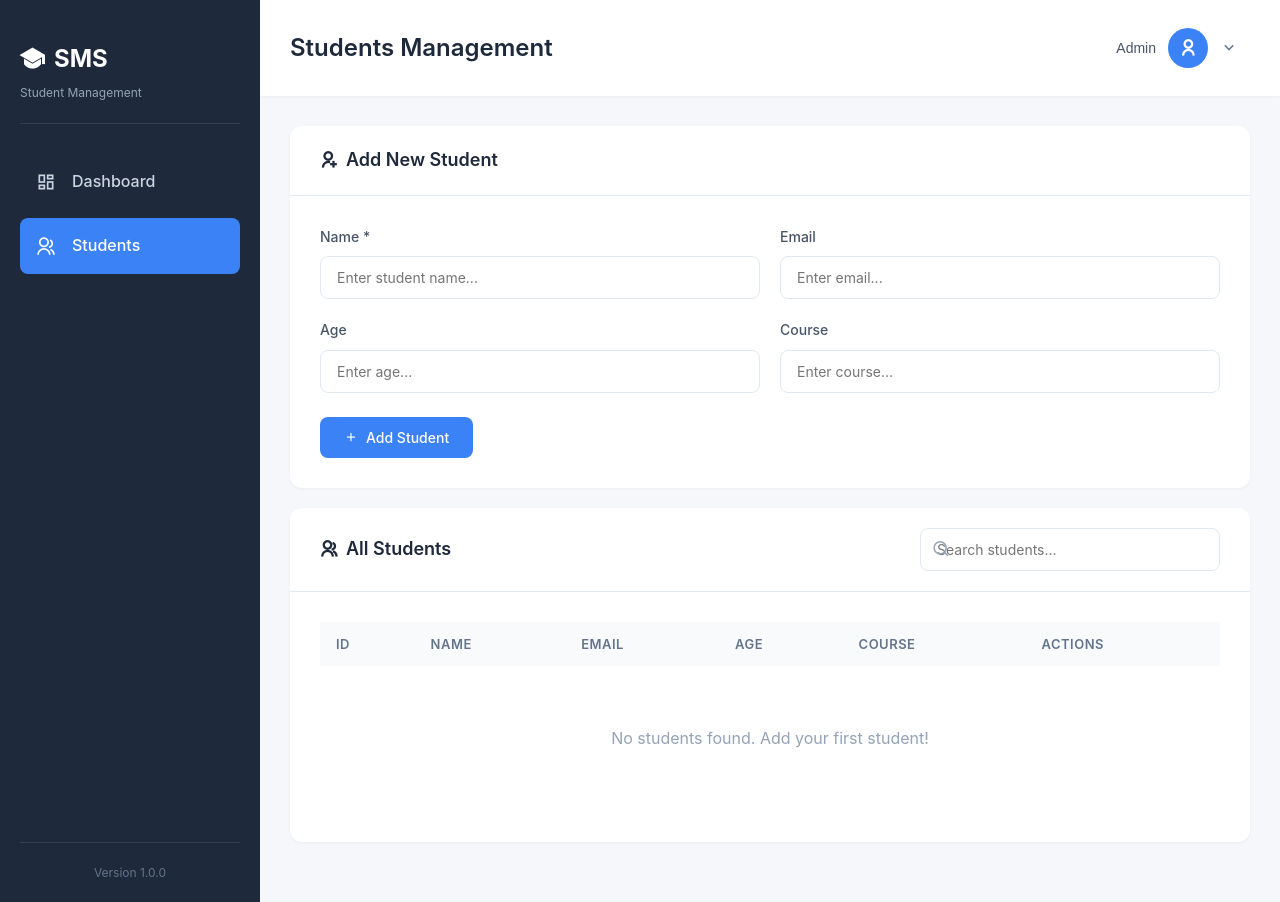
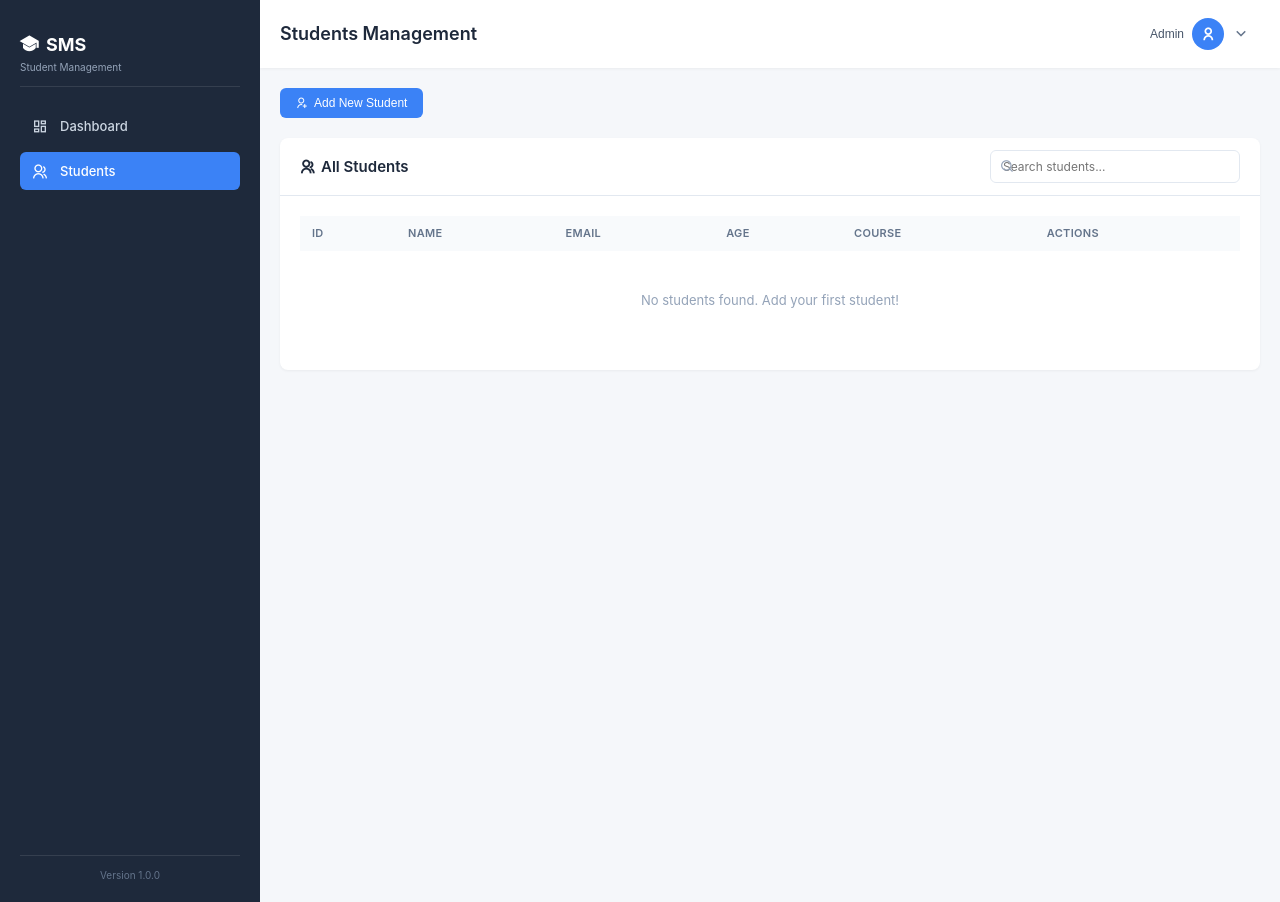
Before and after one commit to jayanthansenthilkumar/Flask, a Flask app: page /students in a window 1280 px wide. Run offline with Flask 3, Linux system fonts and the light colour scheme; data that the repository does not hold is empty; some libraries are stand-ins or nearby versions.

Commit message:
Edit functionality need to fix

```diff
--- a/app.py
+++ b/app.py
@@ -152,7 +152,6 @@ def create_student():
         connection.close()
 
         # Prepare response
-        created_at = student[5].strftime("%Y-%m-%d %H:%M:%S")
         response = {
             "id": student[0],
             "name": student[1],
@@ -181,7 +180,7 @@ def get_students():
         cursor = connection.cursor()
 
         # Select all students
-        select_query = "SELECT * FROM student ORDER BY id DESC"
+        select_query = "SELECT * FROM student ORDER BY id ASC"
         cursor.execute(select_query)
         students = cursor.fetchall()
 
--- a/static/dashboard.css
+++ b/static/dashboard.css
@@ -20,9 +20,10 @@ body {
     font-family: 'Inter', -apple-system, BlinkMacSystemFont, 'Segoe UI', sans-serif;
     background: #f5f7fa;
     color: #2d3748;
-    line-height: 1.6;
+    line-height: 1.4;
     overflow-x: hidden;
     height: 100vh;
+    font-size: 13px;
 }
 
 /* Sidebar Styles */
@@ -43,22 +44,22 @@ body {
 }
 
 .logo {
-    padding: 20px 0;
+    padding: 12px 0;
     border-bottom: 1px solid rgba(255, 255, 255, 0.1);
-    margin-bottom: 30px;
+    margin-bottom: 20px;
 }
 
 .logo h2 {
-    font-size: 24px;
+    font-size: 18px;
     font-weight: 700;
-    margin-bottom: 5px;
+    margin-bottom: 3px;
     display: flex;
     align-items: center;
-    gap: 10px;
+    gap: 8px;
 }
 
 .logo p {
-    font-size: 12px;
+    font-size: 10px;
     color: #94a3b8;
     font-weight: 400;
 }
@@ -70,19 +71,20 @@ body {
 .nav-item {
     display: flex;
     align-items: center;
-    padding: 12px 16px;
+    padding: 8px 12px;
     color: #cbd5e1;
     text-decoration: none;
-    border-radius: 8px;
-    margin-bottom: 8px;
+    border-radius: 6px;
+    margin-bottom: 6px;
     transition: all 0.3s ease;
     font-weight: 500;
-    gap: 12px;
+    gap: 10px;
+    font-size: 13px;
 }
 
 .nav-item i {
-    font-size: 20px;
-    width: 24px;
+    font-size: 16px;
+    width: 18px;
 }
 
 .nav-item:hover {
@@ -96,13 +98,13 @@ body {
 }
 
 .sidebar-footer {
-    padding-top: 20px;
+    padding-top: 12px;
     border-top: 1px solid rgba(255, 255, 255, 0.1);
     text-align: center;
 }
 
 .sidebar-footer p {
-    font-size: 12px;
+    font-size: 10px;
     color: #64748b;
 }
 
@@ -119,7 +121,7 @@ body {
 /* Header */
 .header {
     background: white;
-    padding: 20px 30px;
+    padding: 12px 20px;
     display: flex;
     justify-content: space-between;
     align-items: center;
@@ -136,7 +138,7 @@ body {
 }
 
 .header h1 {
-    font-size: 24px;
+    font-size: 18px;
     font-weight: 600;
     color: #1e293b;
 }
@@ -165,12 +167,12 @@ body {
 .user-profile {
     display: flex;
     align-items: center;
-    gap: 12px;
+    gap: 8px;
     background: transparent;
     border: none;
     cursor: pointer;
-    padding: 8px 12px;
-    border-radius: 8px;
+    padding: 6px 10px;
+    border-radius: 6px;
     transition: background 0.2s ease;
 }
 
@@ -179,14 +181,14 @@ body {
 }
 
 .user-name {
-    font-size: 14px;
+    font-size: 12px;
     font-weight: 500;
     color: #475569;
 }
 
 .user-avatar {
-    width: 40px;
-    height: 40px;
+    width: 32px;
+    height: 32px;
     border-radius: 50%;
     background: #3b82f6;
     color: white;
@@ -194,7 +196,7 @@ body {
     align-items: center;
     justify-content: center;
     font-weight: 600;
-    font-size: 18px;
+    font-size: 14px;
 }
 
 .dropdown-icon {
@@ -265,7 +267,7 @@ body {
 
 /* Page Content */
 .page-content {
-    padding: 30px;
+    padding: 20px;
     flex: 1;
     overflow-y: auto;
 }
@@ -343,14 +345,14 @@ body {
 /* Card */
 .card {
     background: white;
-    border-radius: 12px;
+    border-radius: 8px;
     box-shadow: 0 1px 3px rgba(0, 0, 0, 0.05);
-    margin-bottom: 20px;
+    margin-bottom: 15px;
     overflow: hidden;
 }
 
 .card-header {
-    padding: 20px 30px;
+    padding: 12px 20px;
     border-bottom: 1px solid #e2e8f0;
     display: flex;
     justify-content: space-between;
@@ -358,23 +360,23 @@ body {
 }
 
 .card-header h3 {
-    font-size: 18px;
+    font-size: 15px;
     font-weight: 600;
     color: #1e293b;
     display: flex;
     align-items: center;
-    gap: 8px;
+    gap: 6px;
 }
 
 .view-all {
     color: #3b82f6;
     text-decoration: none;
-    font-size: 14px;
+    font-size: 12px;
     font-weight: 500;
     transition: color 0.2s ease;
     display: flex;
     align-items: center;
-    gap: 4px;
+    gap: 3px;
 }
 
 .view-all:hover {
@@ -382,7 +384,7 @@ body {
 }
 
 .card-body {
-    padding: 30px;
+    padding: 20px;
 }
 
 /* Search Box */
@@ -392,19 +394,19 @@ body {
 
 .search-icon {
     position: absolute;
-    left: 12px;
+    left: 10px;
     top: 50%;
     transform: translateY(-50%);
     color: #94a3b8;
-    font-size: 18px;
+    font-size: 14px;
 }
 
 .search-box input {
-    padding: 10px 16px 10px 40px;
+    padding: 8px 12px 8px 32px;
     border: 1px solid #e2e8f0;
-    border-radius: 8px;
-    font-size: 14px;
-    width: 300px;
+    border-radius: 6px;
+    font-size: 12px;
+    width: 250px;
     font-family: 'Inter', sans-serif;
 }
 
@@ -418,8 +420,8 @@ body {
 .form-row {
     display: grid;
     grid-template-columns: 1fr 1fr;
-    gap: 20px;
-    margin-bottom: 20px;
+    gap: 12px;
+    margin-bottom: 12px;
 }
 
 .form-group {
@@ -430,17 +432,17 @@ body {
 .form-group label {
     font-weight: 500;
     color: #475569;
-    margin-bottom: 8px;
-    font-size: 14px;
+    margin-bottom: 5px;
+    font-size: 12px;
 }
 
 input[type="text"],
 input[type="email"],
 input[type="number"] {
-    padding: 12px 16px;
-    font-size: 14px;
+    padding: 8px 12px;
+    font-size: 12px;
     border: 1px solid #e2e8f0;
-    border-radius: 8px;
+    border-radius: 6px;
     transition: all 0.2s ease;
     font-family: 'Inter', sans-serif;
 }
@@ -455,23 +457,23 @@ input[type="number"]:focus {
 
 .form-buttons {
     display: flex;
-    gap: 12px;
-    margin-top: 24px;
+    gap: 10px;
+    margin-top: 15px;
 }
 
 /* Buttons */
 .btn {
-    padding: 12px 24px;
-    font-size: 14px;
+    padding: 8px 16px;
+    font-size: 12px;
     font-weight: 500;
     border: none;
-    border-radius: 8px;
+    border-radius: 6px;
     cursor: pointer;
     transition: all 0.2s ease;
     font-family: 'Inter', sans-serif;
     display: inline-flex;
     align-items: center;
-    gap: 8px;
+    gap: 5px;
 }
 
 .btn-primary {
@@ -527,13 +529,13 @@ input[type="number"]:focus {
 }
 
 .data-table th {
-    padding: 12px 16px;
+    padding: 10px 12px;
     text-align: left;
     font-weight: 600;
-    font-size: 13px;
+    font-size: 11px;
     color: #64748b;
     text-transform: uppercase;
-    letter-spacing: 0.5px;
+    letter-spacing: 0.3px;
 }
 
 .data-table tbody tr {
@@ -585,9 +587,9 @@ input[type="number"]:focus {
 
 .no-data {
     text-align: center;
-    padding: 60px;
+    padding: 40px;
     color: #94a3b8;
-    font-size: 16px;
+    font-size: 13px;
 }
 
 /* Responsive Design */
@@ -652,6 +654,108 @@ input[type="number"]:focus {
     }
 }
 
+/* Modal Styles */
+.modal {
+    display: none;
+    position: fixed;
+    top: 0;
+    left: 0;
+    width: 100%;
+    height: 100%;
+    background: rgba(0, 0, 0, 0.5);
+    z-index: 2000;
+    align-items: center;
+    justify-content: center;
+    backdrop-filter: blur(3px);
+}
+
+.modal.show {
+    display: flex;
+}
+
+.modal-content {
+    background: white;
+    border-radius: 10px;
+    width: 90%;
+    max-width: 600px;
+    max-height: 85vh;
+    overflow-y: auto;
+    box-shadow: 0 10px 40px rgba(0, 0, 0, 0.2);
+    animation: modalSlideIn 0.3s ease;
+}
+
+.modal-header {
+    padding: 15px 20px;
+    border-bottom: 1px solid #e2e8f0;
+    display: flex;
+    justify-content: space-between;
+    align-items: center;
+    position: sticky;
+    top: 0;
+    background: white;
+    z-index: 10;
+}
+
+.modal-header h3 {
+    font-size: 16px;
+    font-weight: 600;
+    color: #1e293b;
+    display: flex;
+    align-items: center;
+    gap: 8px;
+    margin: 0;
+}
+
+.modal-close {
+    background: none;
+    border: none;
+    font-size: 24px;
+    color: #64748b;
+    cursor: pointer;
+    padding: 0;
+    width: 30px;
+    height: 30px;
+    display: flex;
+    align-items: center;
+    justify-content: center;
+    border-radius: 6px;
+    transition: all 0.2s ease;
+}
+
+.modal-close:hover {
+    background: #f1f5f9;
+    color: #1e293b;
+}
+
+.modal-body {
+    padding: 20px;
+}
+
+.add-btn-container {
+    margin-bottom: 20px;
+}
+
+.btn-add-modal {
+    background: #3b82f6;
+    color: white;
+    padding: 8px 16px;
+    font-size: 12px;
+    font-weight: 500;
+    border: none;
+    border-radius: 6px;
+    cursor: pointer;
+    transition: all 0.2s ease;
+    display: inline-flex;
+    align-items: center;
+    gap: 6px;
+}
+
+.btn-add-modal:hover {
+    background: #2563eb;
+    transform: translateY(-1px);
+    box-shadow: 0 4px 12px rgba(59, 130, 246, 0.3);
+}
+
 /* Animations */
 @keyframes fadeIn {
     from {
--- a/static/students.js
+++ b/static/students.js
@@ -126,6 +126,8 @@ function createStudent(studentData) {
         return response.json();
     })
     .then(function(data) {
+        // Close modal
+        document.getElementById('studentModal').classList.remove('show');
         resetForm();
         loadStudents();
         showSuccess('Student created successfully!');
@@ -148,19 +150,18 @@ function editStudent(id) {
             isEditing = true;
             editingId = id;
 
-            document.getElementById('form-title').textContent = 'Edit Student';
+            document.getElementById('form-title').innerHTML = '<i class="ri-edit-line"></i> Edit Student';
             document.getElementById('student-id').value = student.id;
             document.getElementById('student-name').value = student.name;
             document.getElementById('student-email').value = student.email || '';
             document.getElementById('student-age').value = student.age || '';
             document.getElementById('student-course').value = student.course || '';
-            document.getElementById('submit-btn').textContent = 'Update Student';
-            document.getElementById('cancel-btn').style.display = 'inline-block';
+            document.getElementById('submit-btn').innerHTML = '<i class="ri-check-line"></i> Update Student';
+
+            // Open modal
+            openEditModal();
 
             document.getElementById('student-name').focus();
-
-            // Scroll to form
-            document.querySelector('.card').scrollIntoView({ behavior: 'smooth' });
         })
         .catch(function(error) {
             showError('Error fetching student: ' + error.message);
@@ -185,6 +186,8 @@ function updateStudent(id, studentData) {
         return response.json();
     })
     .then(function(data) {
+        // Close modal
+        document.getElementById('studentModal').classList.remove('show');
         resetForm();
         loadStudents();
         showSuccess('Student updated successfully!');
@@ -196,10 +199,17 @@ function updateStudent(id, studentData) {
 
 // Function to delete student
 function deleteStudent(id) {
-    if (!confirm('Are you sure you want to delete this student?')) {
-        return;
-    }
-
+    Swal.fire({
+        title: 'Are you sure?',
+        text: "You won't be able to revert this!",
+        icon: 'warning',
+        showCancelButton: true,
+        confirmButtonColor: '#ef4444',
+        cancelButtonColor: '#64748b',
+        confirmButtonText: 'Yes, delete it!',
+        cancelButtonText: 'Cancel'
+    }).then((result) => {
+        if (result.isConfirmed) {
             fetch('/api/students/' + id, {
                 method: 'DELETE'
             })
@@ -219,20 +229,22 @@ function deleteStudent(id) {
                 showError('Error deleting student: ' + error.message);
             });
         }
+    });
+}
 
 // Function to reset form
 function resetForm() {
     isEditing = false;
     editingId = null;
 
-    document.getElementById('form-title').textContent = 'Add New Student';
+    document.getElementById('student-form').reset();
+    document.getElementById('form-title').innerHTML = '<i class="ri-user-add-line"></i> Add New Student';
     document.getElementById('student-id').value = '';
     document.getElementById('student-name').value = '';
     document.getElementById('student-email').value = '';
     document.getElementById('student-age').value = '';
     document.getElementById('student-course').value = '';
-    document.getElementById('submit-btn').textContent = 'Add Student';
-    document.getElementById('cancel-btn').style.display = 'none';
+    document.getElementById('submit-btn').innerHTML = '<i class="ri-add-line"></i> Add Student';
 }
 
 // Function to filter students based on search
@@ -269,34 +281,25 @@ function showLoading(show) {
 
 // Helper function to show error message
 function showError(message) {
-    var errorDiv = document.getElementById('error-message');
-    if (!errorDiv) {
-        return;
-    }
-
-    errorDiv.textContent = message;
-    errorDiv.className = 'alert error';
-    errorDiv.style.display = 'block';
-
-    setTimeout(function() {
-        errorDiv.style.display = 'none';
-    }, 5000);
+    Swal.fire({
+        icon: 'error',
+        title: 'Error!',
+        text: message,
+        confirmButtonColor: '#3b82f6',
+        timer: 5000
+    });
 }
 
 // Helper function to show success message
 function showSuccess(message) {
-    var errorDiv = document.getElementById('error-message');
-    if (!errorDiv) {
-        return;
-    }
-
-    errorDiv.textContent = message;
-    errorDiv.className = 'alert success';
-    errorDiv.style.display = 'block';
-
-    setTimeout(function() {
-        errorDiv.style.display = 'none';
-    }, 3000);
+    Swal.fire({
+        icon: 'success',
+        title: 'Success!',
+        text: message,
+        confirmButtonColor: '#3b82f6',
+        timer: 3000,
+        showConfirmButton: false
+    });
 }
 
 // Helper function to escape HTML
--- a/templates/students.html
+++ b/templates/students.html
@@ -6,6 +6,7 @@
     <title>Students - Student Management System</title>
     <link rel="stylesheet" href="{{ url_for('static', filename='dashboard.css') }}">
     <link href="https://cdn.jsdelivr.net/npm/remixicon@3.5.0/fonts/remixicon.css" rel="stylesheet">
+    <script src="https://cdn.jsdelivr.net/npm/sweetalert2@11"></script>
 </head>
 <body>
     <!-- Sidebar -->
@@ -58,44 +59,11 @@
 
         <!-- Page Content -->
         <div class="page-content">
-            <!-- Add Student Card -->
-            <div class="card">
-                <div class="card-header">
-                    <h3 id="form-title"><i class="ri-user-add-line"></i> Add New Student</h3>
-                </div>
-                <div class="card-body">
-                    <form id="student-form">
-                        <input type="hidden" id="student-id">
-                        <div class="form-row">
-                            <div class="form-group">
-                                <label for="student-name">Name *</label>
-                                <input type="text" id="student-name" placeholder="Enter student name..." required>
-                            </div>
-                            <div class="form-group">
-                                <label for="student-email">Email</label>
-                                <input type="email" id="student-email" placeholder="Enter email...">
-                            </div>
-                        </div>
-                        <div class="form-row">
-                            <div class="form-group">
-                                <label for="student-age">Age</label>
-                                <input type="number" id="student-age" placeholder="Enter age..." min="1" max="150">
-                            </div>
-                            <div class="form-group">
-                                <label for="student-course">Course</label>
-                                <input type="text" id="student-course" placeholder="Enter course...">
-                            </div>
-                        </div>
-                        <div class="form-buttons">
-                            <button type="submit" class="btn btn-primary" id="submit-btn">
-                                <i class="ri-add-line"></i> Add Student
-                            </button>
-                            <button type="button" class="btn btn-secondary" id="cancel-btn" style="display: none;">
-                                <i class="ri-close-line"></i> Cancel
-                            </button>
-                        </div>
-                    </form>
-                </div>
+            <!-- Add Button -->
+            <div class="add-btn-container">
+                <button class="btn-add-modal" id="openModalBtn">
+                    <i class="ri-user-add-line"></i> Add New Student
+                </button>
             </div>
 
             <!-- Students List Card -->
@@ -131,8 +99,87 @@
         </div>
     </div>
 
+    <!-- Modal for Add/Edit Student -->
+    <div class="modal" id="studentModal">
+        <div class="modal-content">
+            <div class="modal-header">
+                <h3 id="form-title"><i class="ri-user-add-line"></i> Add New Student</h3>
+                <button class="modal-close" id="closeModalBtn">
+                    <i class="ri-close-line"></i>
+                </button>
+            </div>
+            <div class="modal-body">
+                <form id="student-form">
+                    <input type="hidden" id="student-id">
+                    <div class="form-row">
+                        <div class="form-group">
+                            <label for="student-name">Name *</label>
+                            <input type="text" id="student-name" placeholder="Enter student name..." required>
+                        </div>
+                        <div class="form-group">
+                            <label for="student-email">Email</label>
+                            <input type="email" id="student-email" placeholder="Enter email...">
+                        </div>
+                    </div>
+                    <div class="form-row">
+                        <div class="form-group">
+                            <label for="student-age">Age</label>
+                            <input type="number" id="student-age" placeholder="Enter age..." min="1" max="150">
+                        </div>
+                        <div class="form-group">
+                            <label for="student-course">Course</label>
+                            <input type="text" id="student-course" placeholder="Enter course...">
+                        </div>
+                    </div>
+                    <div class="form-buttons">
+                        <button type="submit" class="btn btn-primary" id="submit-btn">
+                            <i class="ri-add-line"></i> Add Student
+                        </button>
+                        <button type="button" class="btn btn-secondary" id="cancel-btn">
+                            <i class="ri-close-line"></i> Cancel
+                        </button>
+                    </div>
+                </form>
+            </div>
+        </div>
+    </div>
+
     <script src="{{ url_for('static', filename='students.js') }}"></script>
     <script>
+        // Modal controls
+        const modal = document.getElementById('studentModal');
+        const openModalBtn = document.getElementById('openModalBtn');
+        const closeModalBtn = document.getElementById('closeModalBtn');
+        const cancelBtn = document.getElementById('cancel-btn');
+
+        openModalBtn.addEventListener('click', () => {
+            modal.classList.add('show');
+        });
+
+        closeModalBtn.addEventListener('click', () => {
+            modal.classList.remove('show');
+            if (typeof resetForm === 'function') {
+                resetForm();
+            }
+        });
+
+        cancelBtn.addEventListener('click', () => {
+            modal.classList.remove('show');
+            if (typeof resetForm === 'function') {
+                resetForm();
+            }
+        });
+
+        // Close modal when clicking outside
+        modal.addEventListener('click', (e) => {
+            if (e.target === modal) {
+                modal.classList.remove('show');
+                if (typeof resetForm === 'function') {
+                    resetForm();
+                }
+            }
+        });
+
         // User dropdown toggle
         document.getElementById('userDropdownBtn').addEventListener('click', function(e) {
             e.stopPropagation();
@@ -154,6 +201,11 @@
         menuToggle.addEventListener('click', () => {
             sidebar.classList.toggle('active');
         });
+
+        // Open modal for editing
+        function openEditModal() {
+            modal.classList.add('show');
+        }
     </script>
 </body>
 </html>
```
Also changed, not shown: other parts of static/dashboard.css (+47 -36 lines), templates/index.html (+8 -2 lines). Lines whose indentation alone changed are shown as unchanged.
